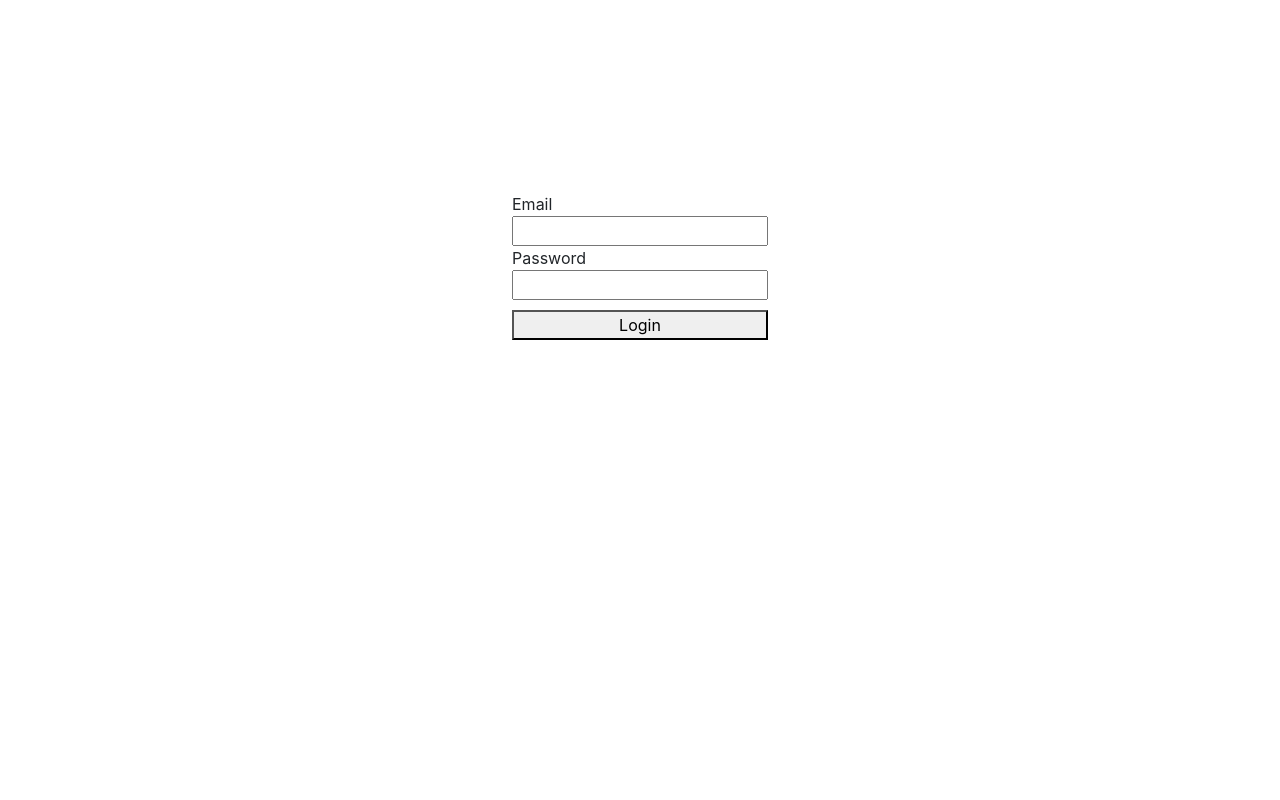
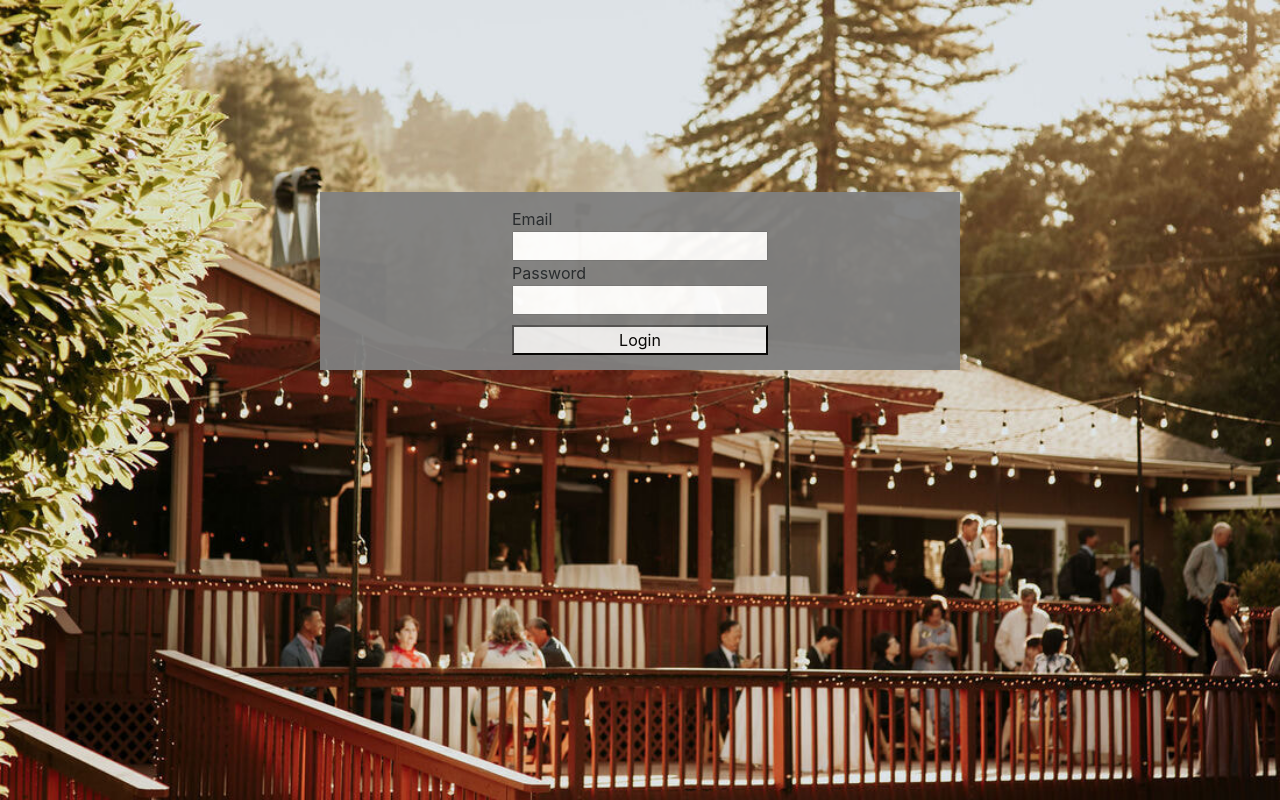
Before and after one commit to CarpeTonberry/HTML-CSS_Colab, a plain HTML site: page Login_Page/index.html in a window 1280 px wide. Drawn offline with nearby package versions, Linux system fonts and the light colour scheme.

Commit message:
Background Images Completed

```diff
--- a/Login_Page/style.css
+++ b/Login_Page/style.css
@@ -1,8 +1,19 @@
+body {
+    background-image: url("../Images/Login.jpeg");
+    background-repeat: no-repeat;
+    background-size: cover;
+}
+
 .inputBox {
     margin-top: 15%;
+    margin-left: 25%;
+    padding-top: 15px;
+    padding-bottom: 15px;
     display: flex;
     justify-content: center;
-    width:100%;
+    width:50%;
+    background-color: grey;
+    opacity: 95%;
   }
 
   .submit {
--- a/Sign_Up_Page/style.css
+++ b/Sign_Up_Page/style.css
@@ -1,8 +1,19 @@
+body {
+    background-image: url("../Images/Sign_Up.jpeg");
+    background-repeat: no-repeat;
+    background-size: cover;
+}
+
 .inputBox {
     margin-top: 15%;
+    margin-left: 25%;
+    padding-top: 15px;
+    padding-bottom: 15px;
     display: flex;
     justify-content: center;
-    width:100%;
+    width:50%;
+    background-color: grey;
+    opacity: 95%;
   }
 
   .submit {
```
Also changed, not shown: Images/Login.jpeg (added), Images/Sign_Up.jpeg (added), 2 other files.
